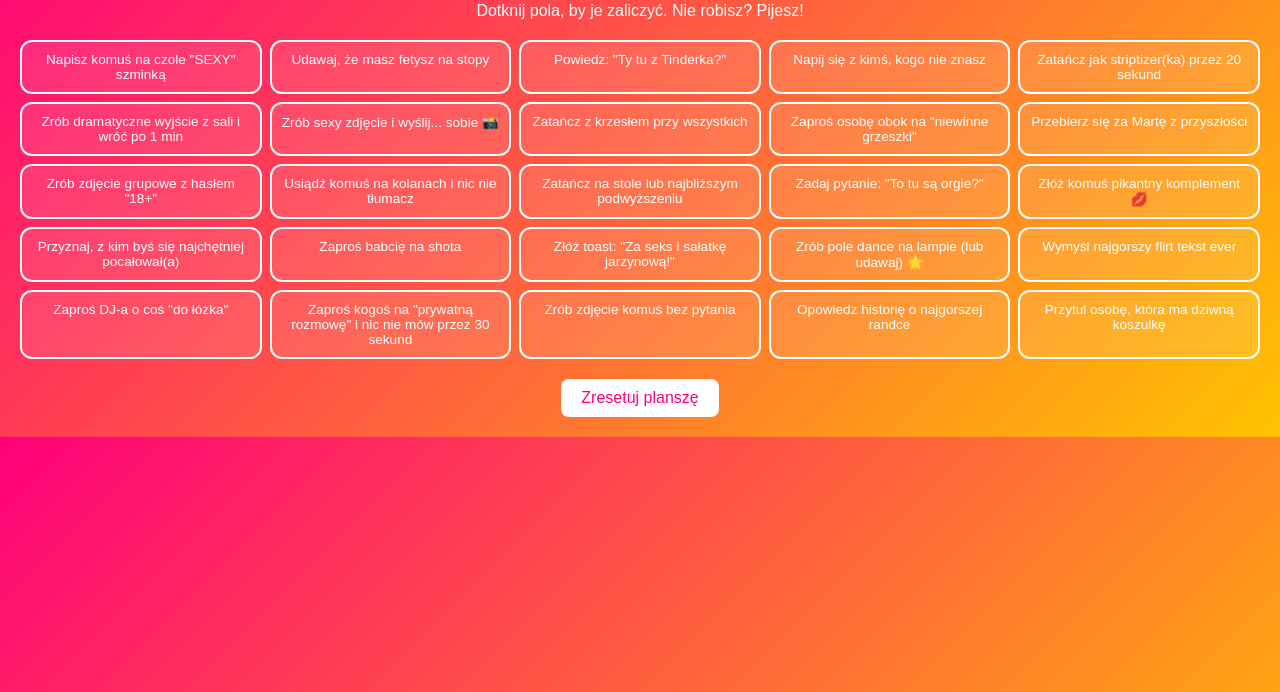
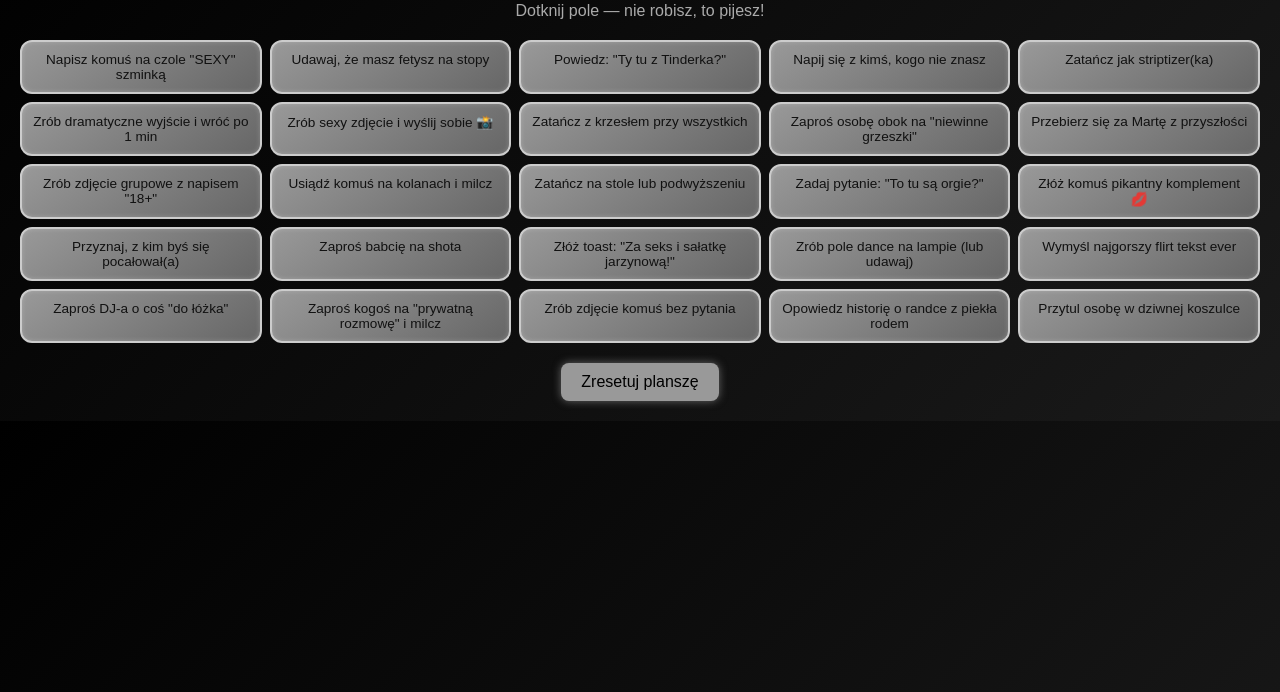
Before and after one commit to sarenkaaaaaaaa/18-marty, a plain HTML site: page index.html in a window 1280 px wide. Shown: the part 108-800 px from the top of the page. Drawn offline with Linux system fonts and the light colour scheme.

Commit message:
Update index.html

```diff
--- a/index.html
+++ b/index.html
@@ -7,15 +7,17 @@
   <style>
     body {
       font-family: 'Arial', sans-serif;
-      background: linear-gradient(135deg, #ff007a, #ffc300);
+      background: linear-gradient(135deg, #000000, #1a1a1a);
       margin: 0;
       padding: 20px;
-      color: #fff;
+      color: #e0e0e0;
       text-align: center;
     }
     h1 {
       font-size: 2.5em;
       margin-bottom: 10px;
+      color: #c0c0c0;
+      text-shadow: 0 0 8px #666;
     }
     .grid {
       display: grid;
@@ -24,64 +26,74 @@
       margin-top: 20px;
     }
     .cell {
-      background-color: rgba(255,255,255,0.1);
-      border: 2px solid #fff;
+      background: linear-gradient(145deg, #999, #666);
+      border: 2px solid #ccc;
       padding: 10px;
       font-size: 0.85em;
       border-radius: 12px;
       cursor: pointer;
       transition: all 0.2s;
+      color: #111;
+      box-shadow: inset 0 0 5px rgba(255,255,255,0.2);
     }
     .cell.active {
-      background-color: #fff;
-      color: #000;
+      background-color: #111;
+      color: #ccc;
       text-decoration: line-through;
+      border: 2px solid #999;
     }
     .reset-btn {
       margin-top: 20px;
-      background-color: #fff;
-      color: #ff007a;
+      background: #999;
+      color: #000;
       border: none;
       padding: 10px 20px;
       border-radius: 8px;
       font-size: 1em;
       cursor: pointer;
+      box-shadow: 0 0 8px #666;
+    }
+    .reset-btn:hover {
+      background: #bbb;
+    }
+    p {
+      color: #aaa;
     }
   </style>
 </head>
 <body>
-  <h1>🎉 Bingo 18-nastkowe 🎉</h1>
-  <p>Dotknij pola, by je zaliczyć. Nie robisz? Pijesz!</p>
+  <h1>🖤 Bingo 18-nastkowe 🖤</h1>
+  <p>Dotknij pole — nie robisz, to pijesz!</p>
   <div class="grid" id="bingoGrid"></div>
   <button class="reset-btn" onclick="resetBoard()">Zresetuj planszę</button>
 
   <script>
     const tasks = [
       "Napij się z kimś, kogo nie znasz",
-      "Zaproś kogoś na \"prywatną rozmowę\" i nic nie mów przez 30 sekund",
+      "Zaproś kogoś na \"prywatną rozmowę\" i milcz",
       "Złóż komuś pikantny komplement 💋",
-      "Zatańcz jak striptizer(ka) przez 20 sekund",
+      "Zatańcz jak striptizer(ka)",
       "Powiedz: \"Ty tu z Tinderka?\"",
       "Zaproś babcię na shota",
-      "Zrób sexy zdjęcie i wyślij... sobie 📸",
+      "Zrób sexy zdjęcie i wyślij sobie 📸",
       "Udawaj, że masz fetysz na stopy",
-      "Przytul osobę, która ma dziwną koszulkę",
-      "Opowiedz historię o najgorszej randce",
+      "Przytul osobę w dziwnej koszulce",
+      "Opowiedz historię o randce z piekła rodem",
       "Wymyśl najgorszy flirt tekst ever",
-      "Zrób pole dance na lampie (lub udawaj) 🌟",
-      "Przyznaj, z kim byś się najchętniej pocałował(a)",
+      "Zrób pole dance na lampie (lub udawaj)",
+      "Przyznaj, z kim byś się pocałował(a)",
       "Złóż toast: \"Za seks i sałatkę jarzynową!\"",
       "Zaproś DJ-a o coś \"do łóżka\"",
       "Zaproś osobę obok na \"niewinne grzeszki\"",
       "Zatańcz z krzesłem przy wszystkich",
-      "Usiądź komuś na kolanach i nic nie tłumacz",
+      "Usiądź komuś na kolanach i milcz",
       "Zrób zdjęcie komuś bez pytania",
-      "Zrób dramatyczne wyjście z sali i wróć po 1 min",
+      "Zrób dramatyczne wyjście i wróć po 1 min",
       "Przebierz się za Martę z przyszłości",
       "Napisz komuś na czole \"SEXY\" szminką",
-      "Zatańcz na stole lub najbliższym podwyższeniu",
+      "Zatańcz na stole lub podwyższeniu",
       "Zadaj pytanie: \"To tu są orgie?\"",
-      "Zrób zdjęcie grupowe z hasłem \"18+\""
+      "Zrób zdjęcie grupowe z napisem \"18+\""
     ];
 
     const grid = document.getElementById("bingoGrid");
```
